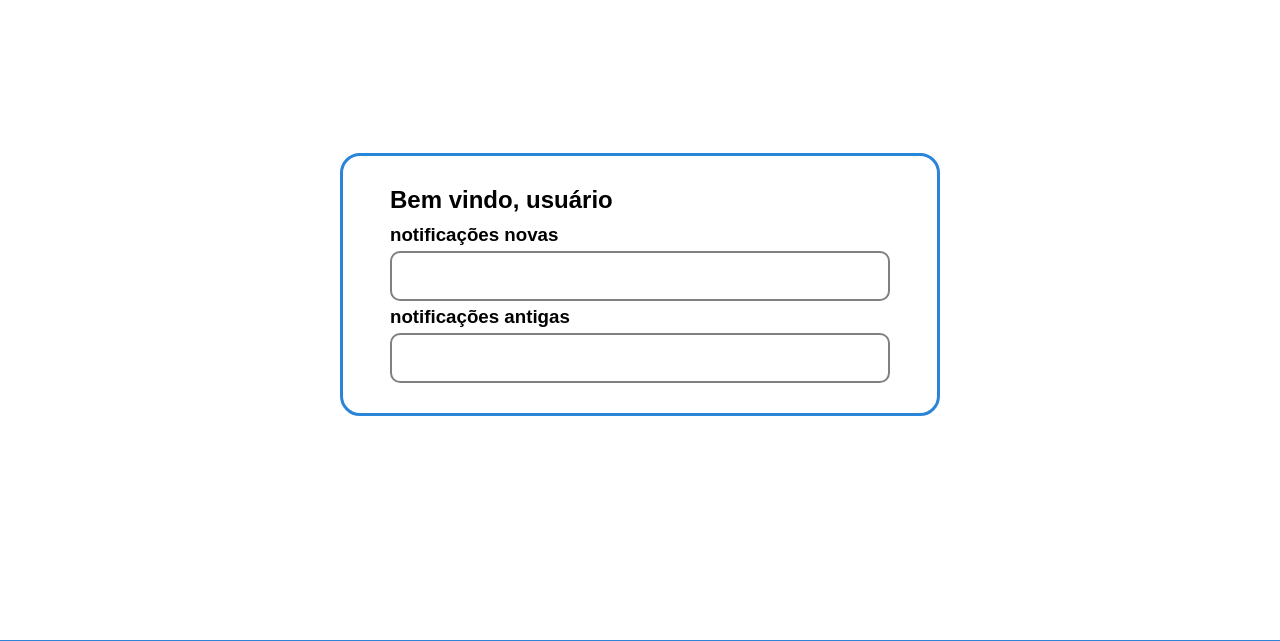
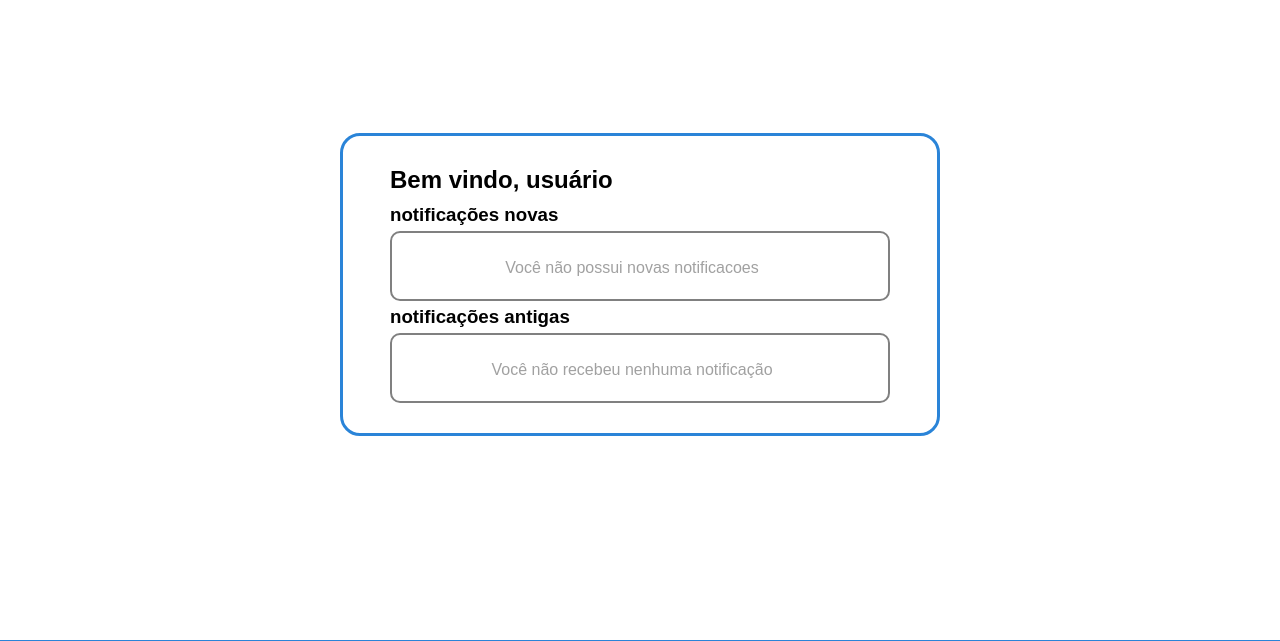
Before and after one commit to CapybaroDev/projeto-sistema-de-notificacoes, a Flask app: template front end/templates/index.html in a window 1280 px wide. Shown: the part 80-721 px from the top of the page. Run offline with Flask 3, Linux system fonts and the light colour scheme; the template is opened without the code that fills it, so the values that code supplies are empty.

Commit message:
ver2 incompleta

```diff
--- a/backend/app.py
+++ b/backend/app.py
@@ -51,7 +51,7 @@ def login():
     senha = dados ["senha"]
 
     cursor.execute(
-        "SELECT id, senha FROM usuarios WHERE nome = ?",
+        "SELECT id, nome, senha FROM usuarios WHERE nome = ?",
         (nome,)
     )
 
@@ -61,14 +61,16 @@ def login():
         return jsonify({"erro": "usuário não encontrado"}), 404
 
     usuario_id = usuario[0]
-    senha_db = usuario[1]
+    usuario_nome = usuario[1]
+    senha_db = usuario[2]
 
     if senha != senha_db:
         return jsonify({"erro": "senha incorreta"}), 401
     elif senha == senha_db:
         return jsonify({
             "sucesso": "login realizado",
-            "id": usuario_id}), 200
+            "id": usuario_id,
+            "nome": usuario_nome}), 200
 
 @app.route("/enviar_notificacao", methods = ["POST"])
 def enviar_notificacao():
--- a/front end/static/script.js
+++ b/front end/static/script.js
@@ -33,6 +33,7 @@ async function login(){
 
             if (resposta.ok){
                 localStorage.setItem("usuario_id", dados.id)
+                localStorage.setItem("usuario_nome", dados.nome)
 
                 alert("Login realizado com sucesso")
                 senha.value = ""
@@ -103,3 +104,16 @@ async function cadastro() {
         }
     }
 }
+
+const saudacao = document.getElementById("saudacao")
+const nome = localStorage.getItem("usuario_nome")
+
+saudacao.innerText = "Bem vindo, " + nome
+
+const id = localStorage.getItem("usuario_id")
+
+const notificacoes = await fetch("http://127.0.0.1:5000/notificacoes/<int:id>", {
+
+
+
+})
--- a/front end/static/style.css
+++ b/front end/static/style.css
@@ -129,10 +129,61 @@ button{
 
 ul{
     width: 500px;
-    min-height: 50px;
+    min-height: 70px;
     height: 105%;
     border: 2px solid gray;
     border-radius: 10px;
+    display: flex;
+    flex-direction: column;
+    gap: 5px;
+}
+
+li{
+    width: 400px;
+    min-height: 50px;
+    height: 110%;
+    border-radius: 10px;
+}
+
+li > h3{
+    font-size: 20px;
+}
+
+li > p{
+    font-size: 10px;
+}
+
+.nova_not{
+    border: 2px solid rgb(42, 132, 216);
+    color: black;
+}
+
+.marcar_lida{
+    width: 100px;
+    border-left: 2px solid rgb(161, 161, 161);
+}
+
+.marcar_lida > button{
+    width: 80px;
+    height: 30px;
+    background-color: rgb(42, 132, 216);
+    color: white;
+}
+
+.antiga_not{
+    border: 2px solid rgb(161, 161, 161);
+    color: gray;
+
+}
+
+.zero_not{
+    height: 50px;
+    display: flex;
+    align-items: center;
+    justify-content: center;
+    color: rgb(161, 161, 161);
+    border: 0;
+    margin-top: 10px;
 }
 
 footer{
--- a/front end/templates/index.html
+++ b/front end/templates/index.html
@@ -13,14 +13,16 @@
     <main>
         <div id="content-index" class="content-index">
             <div class="titulo">
-                <h2>Bem vindo, usuário</h2>
+                <h2 id="saudacao">Bem vindo, usuário</h2>
             </div>
             <div class="notificacoes">
                 <h3>notificações novas</h3>
                 <ul id="notificacoes_novas">
+                    <li class="zero_not">Você não possui novas notificacoes</li>
                 </ul>
                 <h3>notificações antigas</h3>
                 <ul id="notificacoes_antigas">
+                    <li class="zero_not">Você não recebeu nenhuma notificação</li>
                 </ul>
             </div>
         </div>
```
